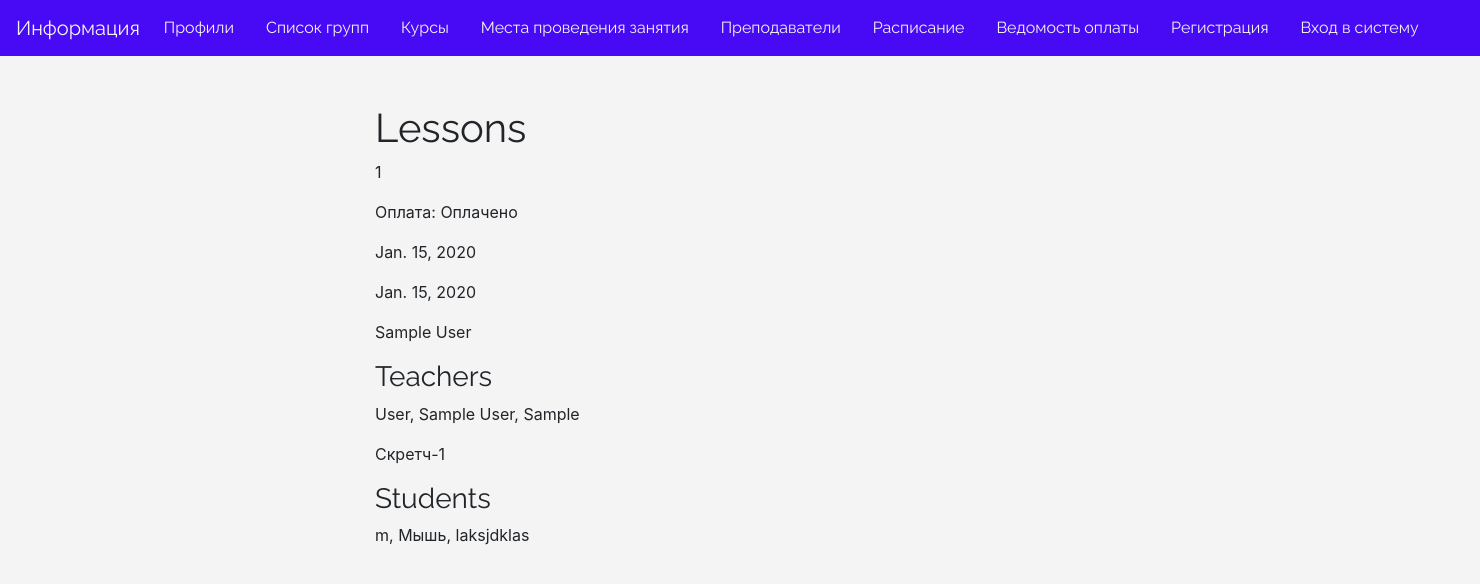
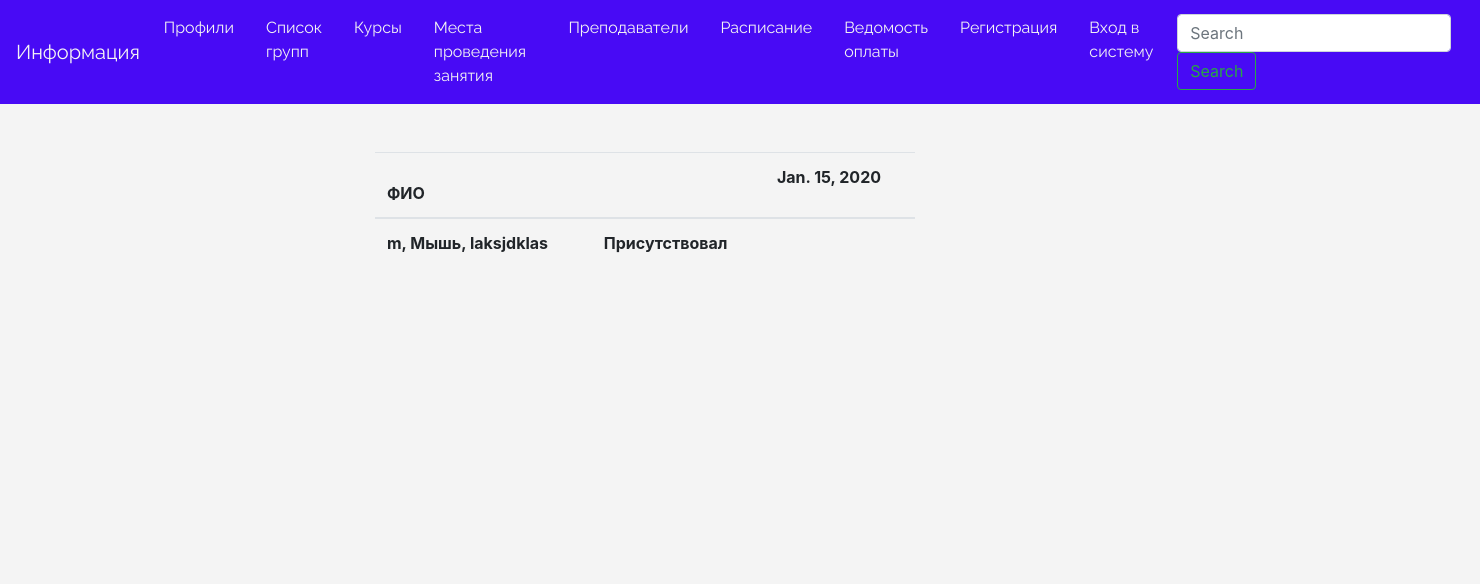
Before and after one commit to vmmarianna/VolBit-System, a Django app: page /lessons/ in a window 1480 px wide. Shown: the top 584 px of the page. Run offline with Django 3.2, Linux system fonts and the light colour scheme; data comes from the database, SQL or seed files in the repository; both versions use the stored data as it was before the commit; tables that the repository leaves empty hold one stand-in row (values such as "Sample post"); lists and menus that the app fills with data are empty; some libraries are stand-ins or nearby versions.

Commit message:
Добавлен поиск, ведомость посещения и оплаты. Был произведет тест групп пользователей

```diff
--- a/templates/base.html
+++ b/templates/base.html
@@ -67,6 +67,11 @@
 	      </li>
             {% endif %}
         </ul>
+
+        <form class="form-inline my-2 my-lg-0" action="{% url 'search' %}">
+          <input class="form-control mr-sm-2" type="search" placeholder="Search" aria-label="Search" name="search">
+          <button class="btn btn-outline-success my-2 my-sm-0" type="submit">Search</button>
+        </form>
     </div>
 </nav>
 {% block content %}
--- a/userprofile/models.py
+++ b/userprofile/models.py
@@ -18,7 +18,7 @@ class UserProfile(models.Model):
     group = models.ManyToManyField('Group', null=True, related_name='profiles')
 
     def get_absolute_url(self):
-        return reverse('profile_detail_url', args=[str(self.id_profile)])
+        return reverse('profile_detail_url', args=[str(self.user.pk)])
 
     def __str__(self):
         return '%s, %s, %s' % (self.surname, self.name, self.patronymic)
@@ -90,9 +90,9 @@ class Lesson(models.Model):
     pay = models.BooleanField(null=True)
     date_start = models.DateField(auto_now=False, auto_now_add=False, )
     date_end = models.DateField(null=True, auto_now=False, auto_now_add=False, )
-    name_place = models.OneToOneField('Place', blank=True, related_name='places', on_delete=models.CASCADE, )
+    name_place = models.ManyToManyField('Place', blank=True, related_name='places')
     name_teacher = models.ManyToManyField('TeacherProfile', blank=True, related_name='teacherprofile')
-    name_group = models.OneToOneField('Group', blank=True, related_name='group', on_delete=models.CASCADE, )
+    name_group = models.ManyToManyField('Group', blank=True, related_name='group', )
     students = models.ManyToManyField('UserProfile', blank=True, related_name='students', )
 
     def get_absolute_url(self):
--- a/userprofile/templates/userprofile/lessons.html
+++ b/userprofile/templates/userprofile/lessons.html
@@ -6,32 +6,70 @@
     <div class="row">
         <div class="col-6 offset-md-2">
 
+            <table class="table">
+              <thead>
+                <tr>
+                  <th scope="col">ФИО</th>
+                  <th scope="col"> {% for lesson in lessons %}
+                  <th scope="col"> <p>{{ lesson.date_start }}</p></th>
+                    {% endfor %}
+                    </th>
+                </tr>
+
                 {% for lesson in lessons %}
-            <h1>Lessons</h1>
-            <p>{{ lesson.id_lesson }}</p>
+{##}
+{#            <h1>Lessons</h1>#}
+{#            <p>{{ lesson.id_lesson }}</p>#}
+{#            {% if lesson.pay is None %}#}
+{#            <p>Оплата: Неизвестно</p>#}
+{#            {% elif lesson.pay is False %}#}
+{#            <p>Оплата: Не оплачено</p>#}
+{#            {% elif lesson.pay is True %}#}
+{#            <p>Оплата: Оплачено</p>#}
+{#            {% endif %}#}
+{##}
+{##}
+{#            <p>{{ lesson.date_end }}</p>#}
+{#            <p>{{ lesson.name_place }}</p>#}
+{##}
+{#            {% for teacher in lesson.name_teacher.all %}#}
+{#                <h3>Teachers</h3>#}
+{#                <p>{{ teacher }}</p>#}
+{#            {% endfor %}#}
+{#            <p>{{ lesson.name_group }}</p>#}
+    <tbody>
+    <tr>
+
+        </tr>
+
+     <tr>
+
+            <th scope="row">
+                {% for student in lesson.students.all %}
+                <p>{{ student }}</p>
+                {% endfor %}
+            </th>
+            <th scope="row">
                 {% if lesson.pay is None %}
                 <p>Оплата: Неизвестно</p>
                 {% elif lesson.pay is False %}
-            <p>Оплата: Не оплачено</p>
+                <p>Не присутствовал</p>
                 {% elif lesson.pay is True %}
-            <p>Оплата: Оплачено</p>
+                <p>Присутствовал</p>
                 {% endif %}
+            </th>
 
-            <p>{{ lesson.date_start }}</p>
-            <p>{{ lesson.date_end }}</p>
-            <p>{{ lesson.name_place }}</p>
 
-            {% for teacher in lesson.name_teacher.all %}
-                <h3>Teachers</h3>
-                <p>{{ teacher }}</p>
+
+     </tr>
+
+
+
 {% endfor %}
-            <p>{{ lesson.name_group }}</p>
 
-            <h3>Students</h3>
-            {% for student in lesson.students.all %}
-            <p>{{ student }}</p>
-            {% endfor %}
-            {% endfor %}
+    </tbody>
+
+
         </div>
     </div>
 </div>
--- a/userprofile/urls.py
+++ b/userprofile/urls.py
@@ -18,4 +18,5 @@ urlpatterns = [
     path('', inform, name='info_url'),
     path('login/', views.user_login, name='login'),
     path('logout/', logout_user, name='logout'),
+    path('search/', search, name='search'),
 ]
--- a/userprofile/views.py
+++ b/userprofile/views.py
@@ -1,5 +1,8 @@
+import django
 from django.contrib.auth.decorators import login_required
+from django.contrib.postgres.search import SearchVector
 from django.core.paginator import Paginator, PageNotAnInteger, EmptyPage
+from django.db.models import Q
 from django.http import HttpResponse
 from django.shortcuts import get_object_or_404, redirect
 from django.shortcuts import render
@@ -10,15 +13,32 @@ from .models import *
 from django.contrib.auth import authenticate, login
 from .forms import LoginForm
 
-
 # Create your views here.
-
+"""
+https://djbook.ru/ch12s04.html
+"""
 
 def inform(request):
     return render(request, template_name='userprofile/index.html')
 
 
-#@login_required
+def search(request, search_query=None):
+    search_query = search_query or request.GET.get('search')
+    search_models = [User, Lesson, Group, CompClass]  # Add your models here, in any way you find best.
+    search_results = {}
+    for model in search_models:
+        fields = [x for x in model._meta.fields if isinstance(x, django.db.models.CharField)]
+        search_queries = [Q(**{x.name + "__contains": search_query}) for x in fields]
+        q_object = Q()
+        for query in search_queries:
+            q_object = q_object | query
+
+        results = model.objects.filter(q_object)
+        search_results.update({model._meta.model_name + '_result': results})
+    return render(request, template_name='userprofile/search_results.html', context=search_results)
+
+
+@login_required
 def prof_list(request):
     paginator = Paginator(User.objects.all(), 5)
     page = request.GET.get('page')
@@ -34,8 +54,20 @@ def prof_list(request):
     return render(request, template_name='userprofile/index_profile.html', context={'users': users})
 
 
+# def prof_list(request):
+#
+#     search_query = request.GET.get('search', '')
+#
+#     if search_query:
+#         users = UserProfile.objects.filter(name__icontains = search_query)
+#     else:
+#         users = User.objects.all()
+#
+#     return render(request, template_name='userprofile/index_profile.html', context={'users': users})
+
+
 def profile_detail(request, user_id):
-    if request.user.is_staff:
+    if request.user.has_perm('userprofile.view_userprofile'):
         user = get_object_or_404(User, id=user_id)
         return render(request, 'userprofile/profile_detail.html', {'user_profile': user})
     else:
@@ -93,9 +125,6 @@ def registration(request):
         # Сохранение в модели и валидация
         user_form = UserForm(request.POST)
         profile_form = UserProfileForm(request.POST)
-        print(request.POST)
-        print(user_form.errors)
-        print(profile_form.errors)
         if user_form.is_valid() and profile_form.is_valid():
             user = user_form.save()
             user.set_password(user.password)
--- a/volbitengine/settings.py
+++ b/volbitengine/settings.py
@@ -132,6 +132,6 @@ STATICFILES_DIRS = (
 
 STATICFILES_STORAGE = 'whitenoise.storage.CompressedManifestStaticFilesStorage'
 
-import dj_database_url
-db_from_env = dj_database_url.config(conn_max_age=500)
-DATABASES['default'].update(db_from_env)
+# import dj_database_url
+# db_from_env = dj_database_url.config(conn_max_age=500)
+# DATABASES['default'].update(db_from_env)
```
Also changed, not shown: userprofile/templates/userprofile/search_results.html (added, +11 -0 lines), userprofile/templates/userprofile/statement_pay.html (+3 -5 lines), db.sqlite3 (deleted), userprofile/migrations/0001_initial.py (deleted), userprofile/migrations/0002_auto_20200524_2204.py (deleted), userprofile/migrations/0003_auto_20200525_1034.py (deleted), userprofile/migrations/0004_auto_20200525_1059.py (deleted). Lines whose indentation alone changed are shown as unchanged.
